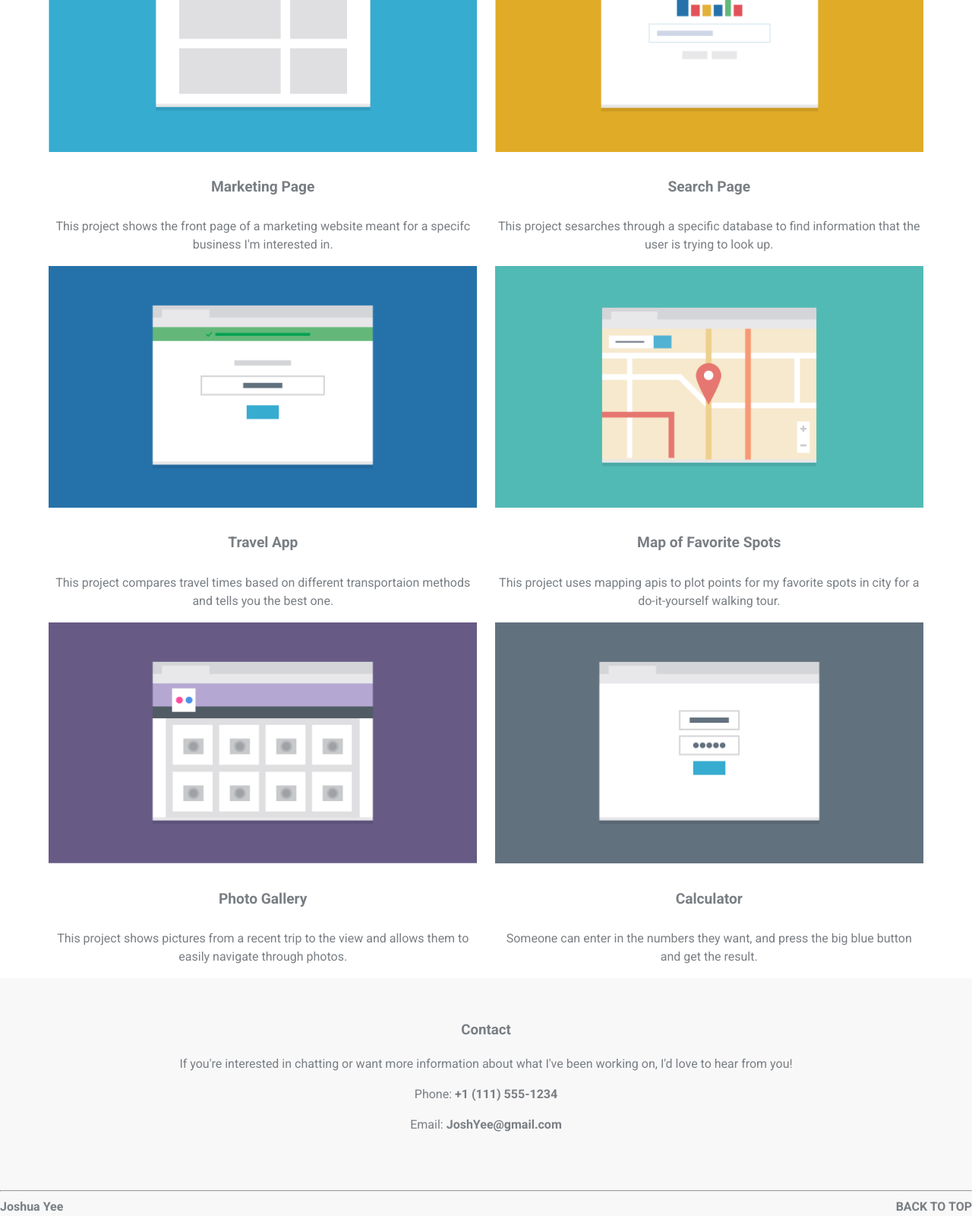
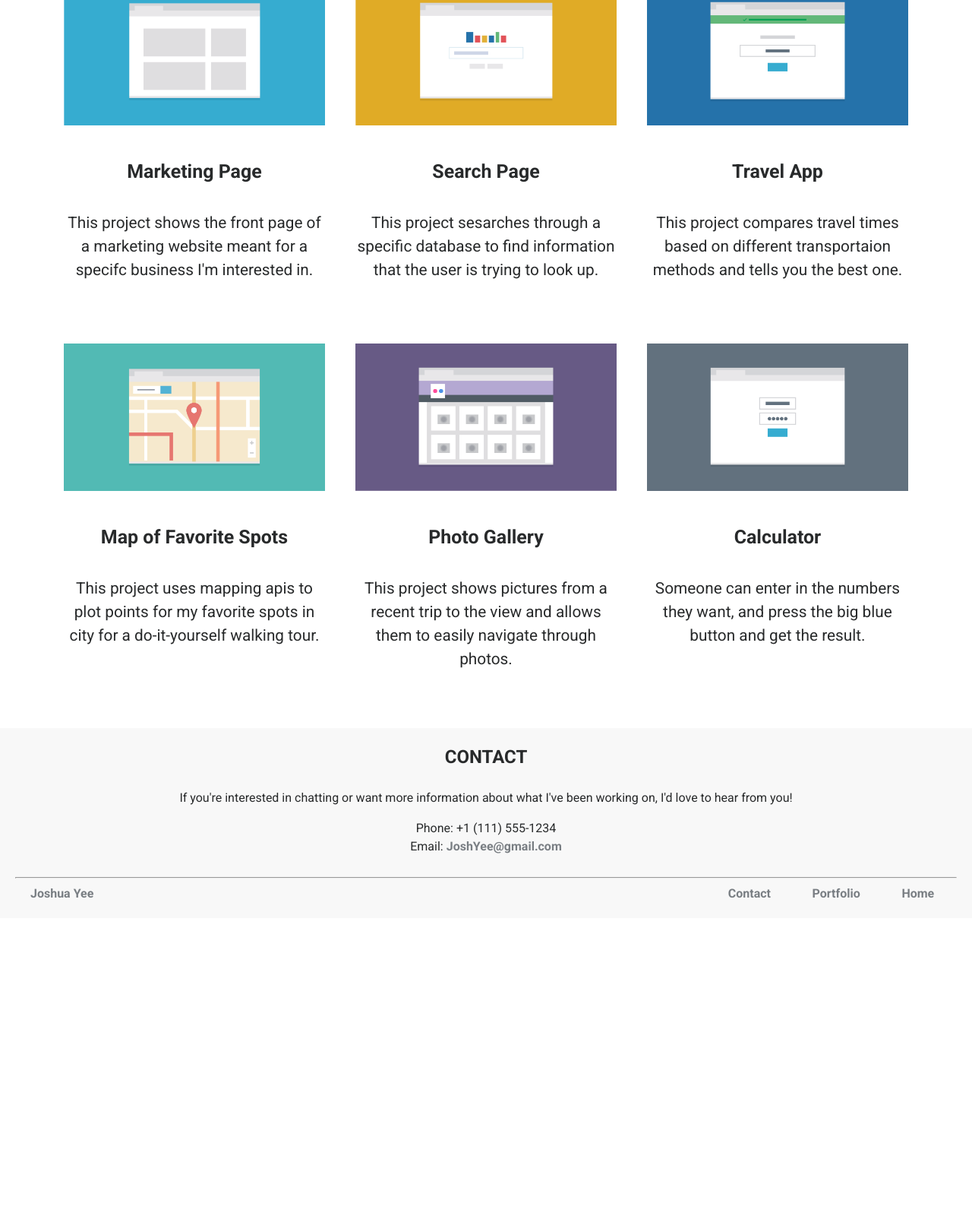
Before and after one commit to thejoshyee/portfolio-page, a plain HTML site: page index.html in a window 1280 px wide. Shown: the part 811-2411 px from the top of the page at 76% size. After the commit the page ends 2019 px from the top, so only its background shows below. Drawn offline with Linux system fonts and the light colour scheme; a web font is replaced by a local one.

Commit message:
Updated CSS and Index

```diff
--- a/css/styles.css
+++ b/css/styles.css
@@ -4,33 +4,21 @@
     list-style-type: none;
 
   }
-  body {
-    color: #797e83;
-    font-size: 16px;
-    margin: 0;
-    font-family: "Roboto", sans-serif;
-    line-height: 1.5;
-    text-align: center;
-
-
-  }
 
   /* Nav Styles */
 
-
-  ul {
+  nav ul {
     padding: 0px;
   }
 
   nav li {
     font-size: 1.5em;
     padding: 10px;
-    font-weight: bold;
+    font-weight: 400;
     background: white;
-  }
-
-  li {
+    margin: 0px 20px 0px 20px;
     border-bottom: 5px solid rgb(248, 248, 248);
+    text-transform: lowercase;
   }
 
   a {
@@ -39,7 +27,7 @@
   }
 
   a:visited {
-    color: #797e83;
+    color: #282a2b;
   }
 
   a:hover {
@@ -48,7 +36,7 @@
 
   }
 
-  /* Section Styles */
+  /* Header Styles */
 
   header {
     background-color: rgb(248, 248, 248);
@@ -57,7 +45,8 @@
   h1{
     padding: 17px 0px 0px 0px;
     margin: 0px;
-    font-size: 2.5em;
+    font-size: 2em;
+    text-transform: uppercase;
   }
 
   .profile-image {
@@ -67,195 +56,222 @@
     padding-bottom: 5px;
   }
 
-  main {
-    padding: 0px 25px 0px 25px;
+  /* Main Styles */
 
+  body {
+    display: flex;
+    flex-direction: column;
+    color: #282a2b;
+    font-family: "Roboto", sans-serif;
+    line-height: 1.5;
+    text-align: center;
+    margin: 0px;
   }
 
-
   h2 {
-    font-size: 1.5em;
+    font-size: 2em;
     text-transform: uppercase;
     padding: 25px;
   }
 
-  .intro {
-    padding-bottom: 50px;
-    font-size: 1.2em;
-    margin: 35px;
-
-  }
-
-  .marketing-image {
-    height: auto;
-    width: 100%;
-  }
-
-  .search-image {
-    height: auto;
-    width: 100%;
-  }
-
-  .travel-image {
-    height: auto;
-    width: 100%;
-  }
-
-  .map-image {
-    height: auto;
-    width: 100%;
-  }
-
-  .gallery-image {
-    height: auto;
-    width: 100%;
-  }
-
-  .calculator-image {
-    height: auto;
-    width: 100%;
-  }
-
-  .calc {
-    padding-bottom: 50px;
-
-  }
-
-  h4 {
-    font-size: 1.2em;
-  }
-
-  .calc-div {
-    padding-bottom: 35px;
-  }
+img {
+  max-width: 100%;
+}
 
 .contact {
-  padding-top: 35px;
   background-color: rgb(248, 248, 248);
+}
+
+ul {
+  padding: 0px;
+  margin: 0px;
+}
+
+h3 {
+  font-size: 2em;
+  text-transform: uppercase;
+  padding-top: 20px;
 }
 
 a[href*="mailto:"] {
   font-weight: bold;
 }
 
+footer {
+  margin: 0px;
+  padding: 20px;
+  background-color: rgb(248, 248, 248);
+}
+
 .left-name {
   float: left;
   display: inline-block;
+  font-weight: bold;
   margin: 0px;
-  font-weight: bold;
 }
 
 .right-backtotop {
   float: right;
   display: inline-block;
-  margin: 0px;
+  margin: 0px 0px 0px 20px;
   font-weight: bold;
 }
 
-.contact-pad{
-  padding-bottom: 50px;
+.right {
+  display: none;
+}
 
+.clearfix::after {
+  content: "";
+  clear: both;
+  display: table;
 }
 
 
-.clearfix {
-  overflow: auto;
+@media (max-width: 767px) {
+  p {
+    margin: 7%;
+    font-size: 1.3em;
+  }
+
+  h4 {
+    font-size: 1.5em;
+  }
+
+img {
+  max-width: 90%;
+  padding-top: 3%;
+  padding-bottom: 3%;
 }
+}
+
 
   /* Styles for larger screens */
 
   @media (min-width: 768px) {
 
+    h1 {
+      font-size: 3em;
+
+    }
+
   nav li {
     display: inline-block;
     background: none;
     padding: 0px 35px 0px 35px;
-    font-weight: 400;
+    font-weight: bold;
+    font-size: 1.5em;
   }
 
-header p {
-  float: left;
-  width: 45%;
-  height: 100%;
-  text-align: left;
-  margin: 0px;
-}
+  header p {
+    float: left;
+    width: 45%;
+    height: 100%;
+    text-align: left;
+    padding: 0px;
+    font-size: 1.3em;
+    font-weight: 100;
+    margin-top: 0px;
+  }
 
-.container img {
-  float: right;
-  width: 50%;
-  padding: 0px;
-}
+  .profile-image {
+    float: right;
+    width: 49%;
+    padding: 0px;
+  }
 
-.container {
-  width: 90%;
-  margin: 20px auto 20px auto;
-  padding: 0px 0px 0px 0px;
-}
+  .container.clearfix {
+    padding-bottom: 45px;
+    width: 90%;
+    margin: 2% auto;
+  }
 
-div.container.clearfix {
-  padding: 10px 0px 50px 0px;
-}
+  .portfolio {
+    font-size: 1.3em;
+    width: 95%;
+    margin: 0 auto;
+  }
 
-main {
-  width: 90%;
-  margin: 0 auto;
-  padding: 0px;
-}
+  .col {
+      float: left;
+      width: calc(50% - 20px);
+      display: block;
+      margin: 20px 10px 20px 10px;
+    }
 
-.marketing.col {
-  float: left;
-  width: 49%;
-  padding: 0px 0px 0px 0px;
-}
+  .small-nav p {
+    display: none;
+  }
 
-.search.col {
-  float: right;
-  width: 49%;
-  padding: 0px;
-}
+  .bottom {
+    padding: 0 2%;
+    display: inline-block;
+  }
 
-.travel.col {
-  float: left;
-  width: 49%;
-  padding: 0px 0px 0px 0px;
-}
+  .right {
+    float: right;
+    margin-right: 5px;
+    font-weight: bold;
+  }
 
-.map.col {
-  float: right;
-  width: 49%;
-  padding: 0px;
-}
-
-.gallery.col {
-  float: left;
-  width: 49%;
-  padding: 0px 0px 0px 0px;
-}
-
-.calc.col {
-  float: right;
-  width: 49%;
-  padding: 0px;
-}
-
-
-
-
-
-
-
-
-
-
-
-
-
-
+  .left-name {
+    float: left;
+    display: inline-block;
+    margin: 0px 0px 0px 20px;
+  }
+  }
 
 
 
   @media (min-width: 1024px) {
 
 
+    h1 {
+      float: left;
+      display: inline-block;
+      margin-left: 4%;
+      font-weight: bold;
+      padding: 0px 0px 0px 20px;
+    }
+
+    body {
+      font-size: 1em;
+    }
+
+    main.portfolio.clearfix {
+      margin: 0px auto;
+      width: 90%;
+    }
+
+    h3 {
+      font-size: 1.5em;
+
+    }
+
+    h4 {
+      font-size: 1.2em;
+    }
+
+    nav ul {
+      float: right;
+      display: inline-block;
+      width: 50%;
+      font-weight: bold;
+    }
+
+    .clearfix {
+      padding-top: 20px;
+    }
+
+    .container.clearfix {
+      display: inline-block;
+
+    }
+
+    .col {
+      width: calc(33.333% - 20px);
+      padding: 10px;
+
+    }
+
   }
--- a/index.html
+++ b/index.html
@@ -9,10 +9,9 @@
 </head>
   <body>
 
-    <header>
-        <div id="home">
+    <header class="clearfix">
+        <div class="clearfix" id="home">
             <h1>Joshua Yee</h1>
-        <div class="nav">
             <nav class="main-nav">
                 <ul>
                 <li><a href="#home">Home</a></li>
@@ -28,62 +27,68 @@
         </div>
     </header>
 
-    <h2 id="portfolio" class="portfolio">Portfolio</h2>
+    <h2 id="portfolio">Portfolio</h2>
 
-<main class="clearfix">
-
-        <div class="marketing col">
+    <main class="portfolio clearfix">
+        <div class="col marketing">
             <img class="marketing-image" src="images/portfolio-1.png">
             <h4>Marketing Page</h4>
             <p>This project shows the front page of a marketing website meant for a specifc business I'm interested in.</p>
         </div>
 
-        <div class="search col">
+        <div class="col search">
             <img class="search-image" src="images/portfolio-2.png">
             <h4>Search Page</h4>
             <p>This project sesarches through a specific database to find information that the user is trying to look up.</p>
         </div>
 
-        <div class="travel col">
+        <div class="col travel">
             <img class="travel-image" src="images/portfolio-3.png">
             <h4>Travel App</h4>
             <p>This project compares travel times based on different transportaion methods and tells you the best one.</p>
         </div>
 
-        <div class="map col">
+        <div class="col map">
             <img class="map-image" src="images/portfolio-4.png">
             <h4>Map of Favorite Spots</h4>
             <p>This project uses mapping apis to plot points for my favorite spots in city for a do-it-yourself walking tour.</p>
         </div>
 
-        <div class="gallery col">
+        <div class="col gallery">
             <img class="gallery-image" src="images/portfolio-5.png">
             <h4>Photo Gallery</h4>
             <p>This project shows pictures from a recent trip to the view and allows them to easily navigate through photos.</p>
         </div>
 
-        <div class="calc col">
+        <div class="col calc">
             <img class="calculator-image" src="images/portfolio-6.png">
             <h4>Calculator</h4>
             <p>Someone can enter in the numbers they want, and press the big blue button and get the result.</p>
         </div>
-
     </main>
 
+        <div class="lower">
             <div class="contact">
-        <div class="contact-pad">
                 <h3 id="contact">Contact</h3>
                 <p>If you're interested in chatting or want more information about what I've been working on, I'd love to hear from you!</p>
-                <p>Phone: <b>+1 (111) 555-1234</b></p>
-                <p class="email e-pad">Email: <a href="mailto:JoshYee@gmail.com">JoshYee@gmail.com</a></p>
+                    <ul>
+                        <li>Phone: +1 (111) 555-1234</li>
+                        <li>Email: <a href="mailto:JoshYee@gmail.com">JoshYee@gmail.com</a><li>
+                    </ul>
+            </div>
         </div>
 
+<footer class="clearfix">
     <hr>
+        <div class="small-nav">
+            <p class="right-backtotop"><a href="index.html">BACK TO TOP</p>
+        </div>
 
-        <footer class="clearfix">
         <p class="left-name">Joshua Yee</p>
-            <p class="right-backtotop"><a href="index.html">BACK TO TOP</p>
+        <a class="right bottom" href="#home">Home</a>
+        <a class="right bottom" href="#portfolio">Portfolio</a>
+        <a class="right bottom" href="#contact">Contact</a>
+
     </footer>
-
 </body>
 </html>
```
Also changed, not shown: 1 other file. Lines whose indentation alone changed are shown as unchanged.
